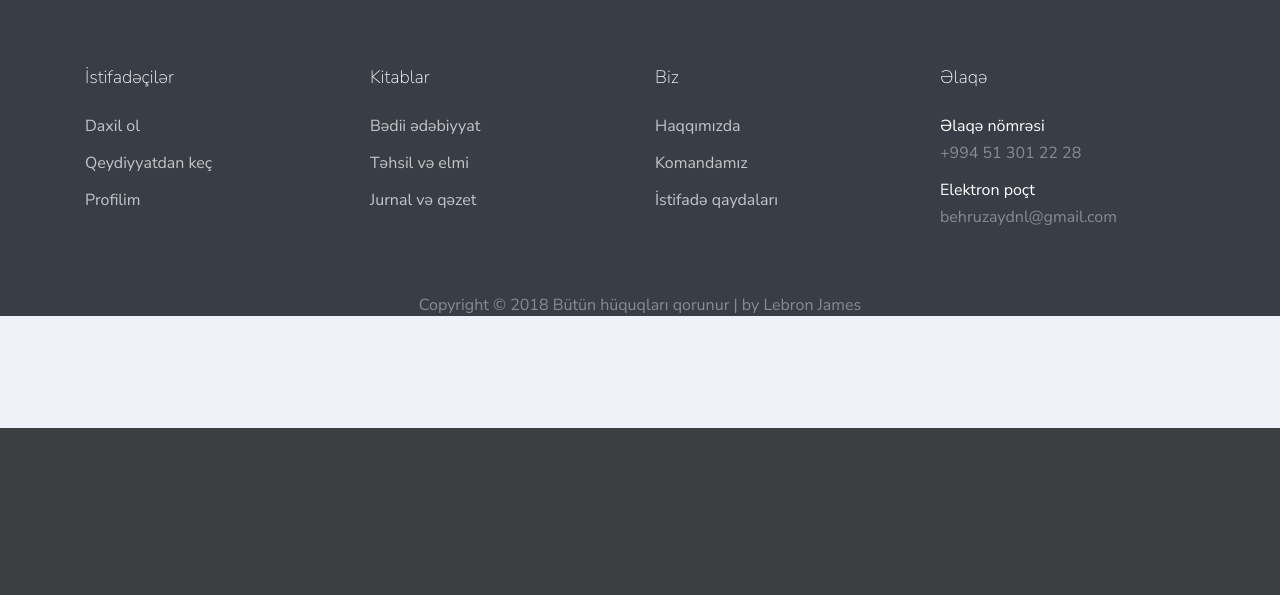
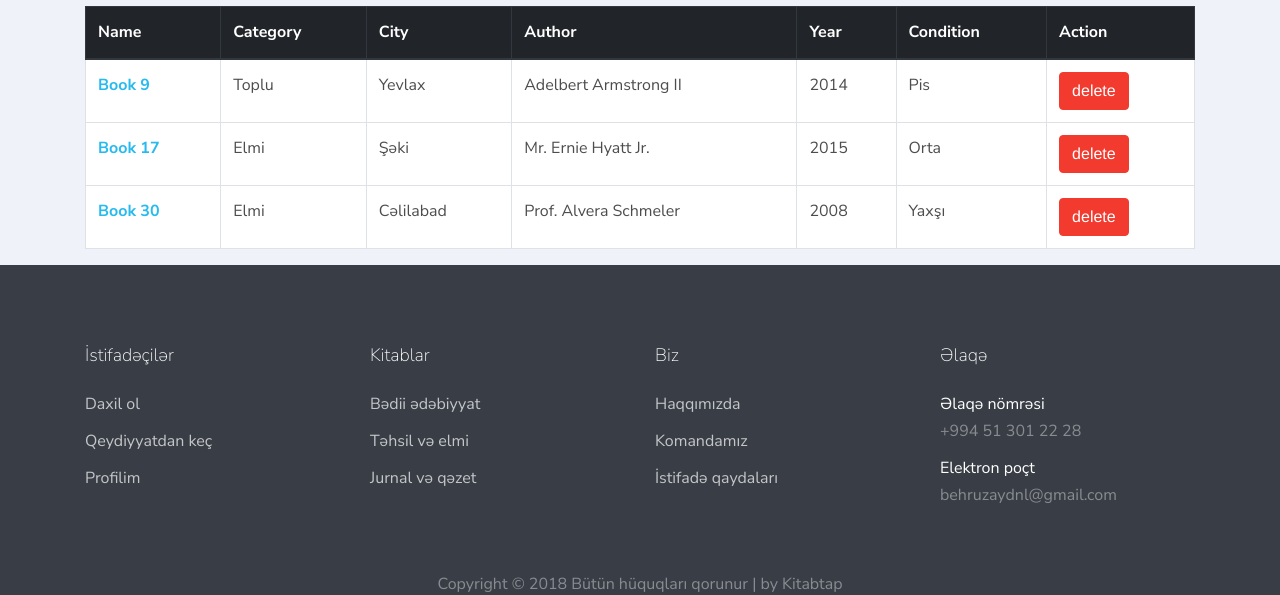
Before and after one commit to mchingiz/Book_Exchange, a Laravel app: page /1/profile in a window 1280 px wide. Shown: the part 372-967 px from the top of the page. Before the commit the page ends 800 px from the top, so only its background shows below. Run offline with Laravel 8, Linux system fonts and the light colour scheme; a user stored in the database is signed in; data comes from the database, SQL or seed files in the repository; settings files or empty folders that the repository lacks are supplied; some libraries are stand-ins or nearby versions; some web fonts are replaced.

Commit message:
changes at first lesson

```diff
--- a/app/Http/Controllers/BookController.php
+++ b/app/Http/Controllers/BookController.php
@@ -168,7 +168,7 @@ class BookController extends Controller
         Session::flash('message', 'Book deleted!');
         Session::flash('status', 'success');
 
-        return redirect('books');
+        return redirect()->back();
     }
 
     public function test($id){
--- a/app/Http/Controllers/CategoryController.php
+++ b/app/Http/Controllers/CategoryController.php
@@ -12,6 +12,10 @@ use Session;
 
 class CategoryController extends Controller
 {
+    public function __construct()
+    {
+        $this->middleware('auth');
+    }
 
     /**
      * Display a listing of the resource.
--- a/app/Http/Controllers/HomeController.php
+++ b/app/Http/Controllers/HomeController.php
@@ -13,7 +13,7 @@ class HomeController extends Controller
      */
     public function __construct()
     {
-        $this->middleware('auth');
+       // $this->middleware('auth');
     }
 
     /**
@@ -23,6 +23,6 @@ class HomeController extends Controller
      */
     public function index()
     {
-        return view('home');
+        return view('index');
     }
 }
--- a/resources/views/layouts/layout.blade.php
+++ b/resources/views/layouts/layout.blade.php
@@ -4,7 +4,7 @@
     <title>@yield('title')</title>
     <meta charset="utf-8">
     <meta name="viewport" content="width=device-width, initial-scale=1, shrink-to-fit=no">
-    <meta name="userId" content="{{Auth::user()->id}}">
+
 
     <link rel="stylesheet" href="https://fonts.googleapis.com/css?family=Nunito+Sans:200,300,400,700,900|Roboto+Mono:300,400,500">
     <link rel="stylesheet" href="https://stackpath.bootstrapcdn.com/font-awesome/4.7.0/css/font-awesome.min.css">
@@ -43,13 +43,13 @@
       <div class="container">
         <div class="row align-items-center">
           <div class="col-6 col-xl-2">
-              <h1 class="mb-0"><a href="index.html" class="text-black h2 mb-0">Kitab<strong class="logoColor">Tap</strong></a></h1>
+              <h1 class="mb-0"><a href="/home" class="text-black h2 mb-0">Kitab<strong class="logoColor">Tap</strong></a></h1>
           </div>
           <div class="col-10 col-xl-10 d-none d-xl-block">
             <nav class="site-navigation text-right" role="navigation">
 
               <ul class="site-menu js-clone-nav mr-auto d-none d-lg-block">
-                <li class="active"><a href="index.html">Əsas səhifə</a></li>
+                <li class="active"><a href="/home">Əsas səhifə</a></li>
                 <li class="has-children">
                   <a href="category.html">Kitablar</a>
                   <ul class="dropdown">
@@ -58,13 +58,22 @@
                     <li><a href="#">Jurnal və qəzet</a></li>
                   </ul>
                 </li>
-                <li><a href="about.html">Haqqımızda</a></li>
-                <li><a href="contact.html">Əlaqə</a></li>
+                <li><a href="/about">Haqqımızda</a></li>
+                <li><a href="/contact">Əlaqə</a></li>
                 @guest
                 <li><a href="{{ route('login') }}">Daxil ol</a></li>
 
                 @else
                 <li><a href="{{ route('user_profile',Auth::user() ) }}">{{ strtoupper(Auth::user()->name) }}</a></li>
+                <li>
+                  <a class="nav-link" href="{{ route('logout') }}" onclick="event.preventDefault(); document.getElementById('logout-form').submit();">
+                         Çıxış
+                </a>
+
+                <form id="logout-form" action="{{ route('logout') }}" method="POST" style="display: none;">
+                        {{ csrf_field() }}
+                </form>
+                </li>
                 <li><a href="{{ route('add_book') }}"><span class="rounded bg-primary py-2 px-3 text-white"><span class="h5 mr-2">+</span> Kitab əlavə et</span></a></li>
                 @endguest
 
@@ -133,7 +142,7 @@
         <div class="row pt-5 mt-5 text-center">
           <div class="col-md-12">
             <p>
-            Copyright &copy; <script>document.write(new Date().getFullYear());</script> Bütün hüquqları qorunur |<i class="icon-triangle text-danger" aria-hidden="true"></i> by Lebron James
+            Copyright &copy; <script>document.write(new Date().getFullYear());</script> Bütün hüquqları qorunur |<i class="icon-triangle text-danger" aria-hidden="true"></i> by Kitabtap
             </p>
           </div>
 
--- a/resources/views/profile.blade.php
+++ b/resources/views/profile.blade.php
@@ -5,6 +5,13 @@
 @endsection
 
 @section('content')
+<div class="unit-5 overlay" style="background-image: url('https://images.unsplash.com/photo-1521587760476-6c12a4b040da?ixlib=rb-0.3.5&ixid=eyJhcHBfaWQiOjEyMDd9&s=1fd72b80aa0b43f74015163c2ad6fcc5&w=1000&q=80');">
+      <div class="container text-center">
+        <h2 class="mb-0">Profile</h2>
+        <p class="mb-0 unit-6"><a href="index.html">Home</a> <span class="sep">></span> <span>Profile</span></p>
+      </div>
+		</div>
+
 	<div class="container">
 		<h1>{{$user->name}}'s books</h1>
 
@@ -17,18 +24,25 @@
 			    <th scope="col">Author</th>
 			    <th scope="col">Year</th>
 			    <th scope="col">Condition</th>
+					<th scope="col">Action</th>
 		    </tr>
 		  </thead>
 
 		  <tbody>
 		  	@foreach($user->books as $book)
 				<tr>
-			      <th> <a href="#">{{ $book->name }}</a></th>
+			      <th> <a href="{{ route('show_book',$book->id)}}">{{ $book->name }}</a></th>
 			      <td>{{ $book->category->name }}</td>
 			      <td>{{ $book->city->name }}</td>
 			      <td>{{ $book->author }}</td>
 			      <td>{{ $book->year }}</td>
 			      <td>{{ $book->condition }}</td>
+						<td>
+							<form action="{{route('delete',$book->id)}}" method="post">
+								{{ csrf_field() }}
+								<input type="submit" value="delete" class="btn btn-danger">
+							</form>
+						</td>
 		    	</tr>
 		  	@endforeach
 		  </tbody>
--- a/routes/web.php
+++ b/routes/web.php
@@ -15,8 +15,15 @@ Route::get('/', function () {
     return view('welcome');
 });
 
+Route::get('/about', function () {
+    return view('about');
+});
+
+Route::get('/contact', function () {
+    return view('contact');
+});
 Auth::routes();
-
+Route::get('/', 'HomeController@index')->name('home');
 Route::get('/home', 'HomeController@index')->name('home');
 // Route::resource('admin/categories', 'CategoryController');
 // Route::resource('admin/books', 'BookController');
@@ -38,4 +45,6 @@ Route::get('/test', 'BookController@test');
 Route::get('chat', function () {
     return view('chat');
 });
-Route::get('/book/{id}', 'BookController@show');
+Route::get('/book/{id}', 'BookController@show')->name("show_book");
+
+Route::post('/{id}/delete','BookController@destroy')->name('delete');
```
Also changed, not shown: database/seeds/BooksTableSeeder.php (+7 -0 lines), resources/views/backLayout/app.blade.php (+4 -7 lines), resources/views/blog.blade.php (+6 -5 lines), resources/views/single_book.blade.php (+5 -4 lines), public/Upload/book/2018-11-24_book_migration.PNG (added).
